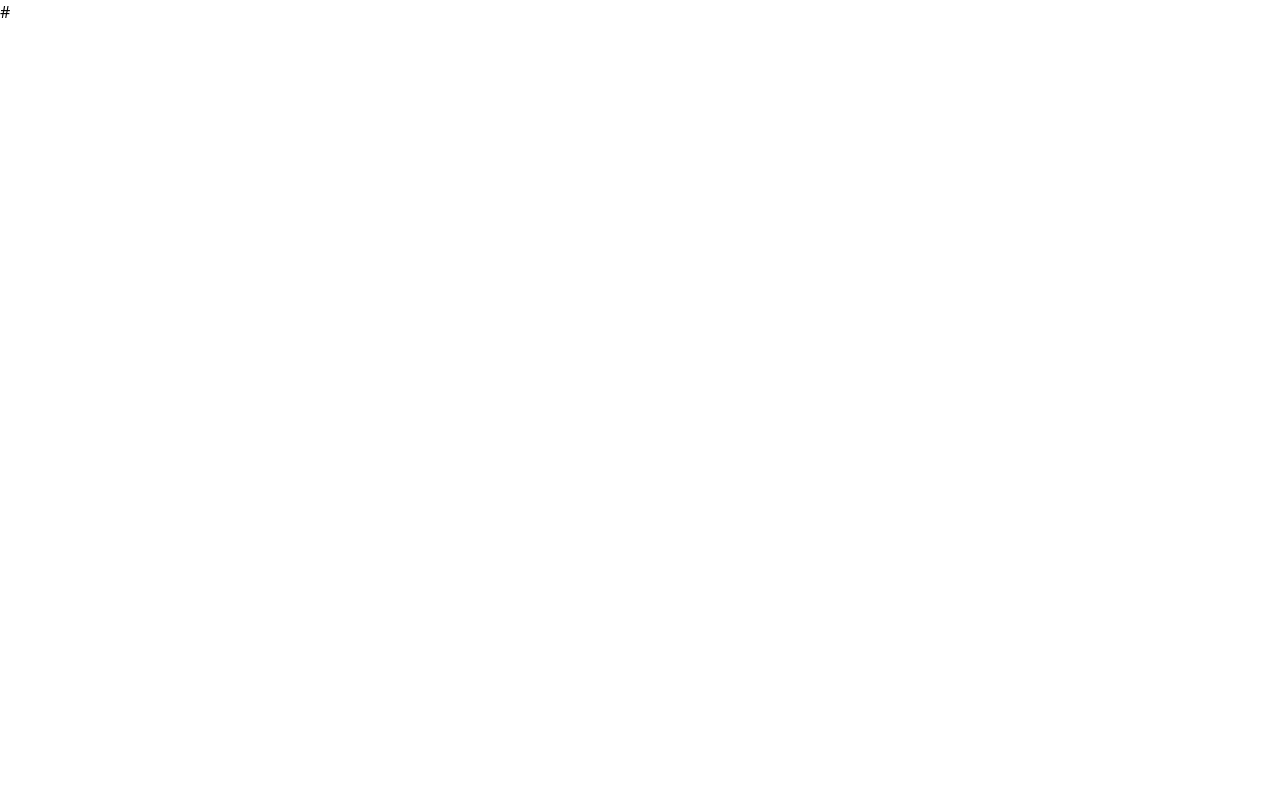
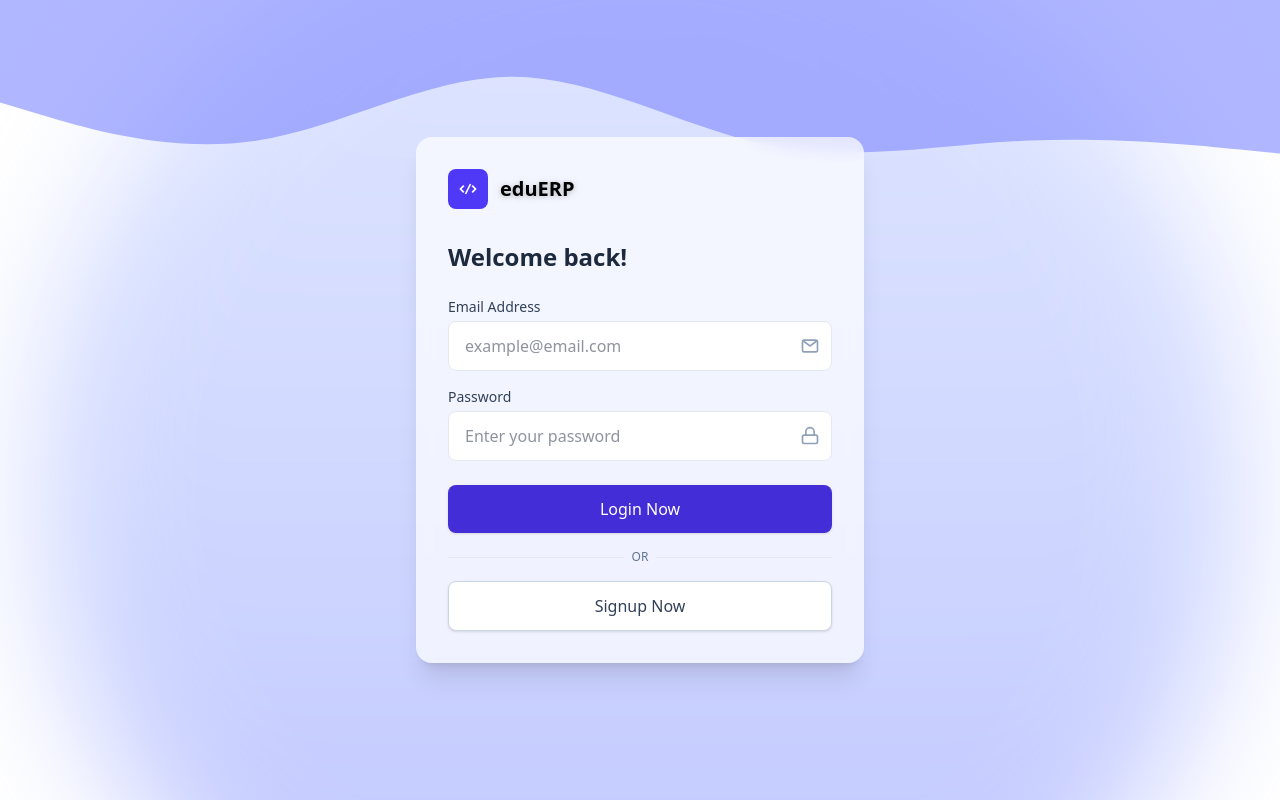
Before and after one commit to SupunPrabodha/eduERP-System, a React (Vite) app in the folder eduErp/frontend/: page / in a window 1280 px wide. Built offline with nearby package versions, Linux system fonts and the light colour scheme.

Commit message:
login UI

```diff
--- a/eduErp/frontend/src/App.jsx
+++ b/eduErp/frontend/src/App.jsx
@@ -1,10 +1,11 @@
 import React from 'react'
 import { Routes, Route } from 'react-router-dom'
+import LoginPage from './pages/LoginPage'
 
 const App = () => {
   return (
     <Routes>
-      <Route path='/' element={"#"} />
+      <Route path='/' element={<LoginPage/>}/>
     </Routes>
   )
 }
--- /dev/null
+++ b/eduErp/frontend/src/pages/LoginPage.jsx
@@ -0,0 +1,134 @@
+import React from 'react';
+
+const LoginPage = () => {
+  return (
+    <div className="relative min-h-screen w-full overflow-hidden bg-blue">
+      {/* Decorative gradient waves background */}
+      <div className="pointer-events-none absolute inset-0 -z-10">
+        <div className="absolute -top-32 left-1/2 h-[1200px] w-[1200px] -translate-x-1/2 rounded-full bg-gradient-to-b from-indigo-200 via-indigo-300 to-indigo-400 opacity-50 blur-3xl" />
+        <svg
+          viewBox="0 0 1440 320"
+          xmlns="http://www.w3.org/2000/svg"
+          className="absolute top-0 h-64 w-full text-indigo-400/60"
+          preserveAspectRatio="none"
+        >
+          <path
+            fill="currentColor"
+            d="M0,128L48,144C96,160,192,192,288,176C384,160,480,96,576,96C672,96,768,160,864,181.3C960,203,1056,181,1152,176C1248,171,1344,181,1392,186.7L1440,192L1440,0L1392,0C1344,0,1248,0,1152,0C1056,0,960,0,864,0C768,0,672,0,576,0C480,0,384,0,288,0C192,0,96,0,48,0L0,0Z"
+          />
+        </svg>
+      </div>
+
+      {/* Content container */}
+      <div className="mx-auto flex min-h-screen max-w-6xl items-center justify-center px-4">
+        <div className="w-full max-w-md rounded-2xl bg-white/70 p-8 shadow-xl backdrop-blur">
+          {/* Brand */}
+          <div className="mb-8 flex items-center gap-3">
+            <div className="flex h-10 w-10 items-center justify-center rounded-lg bg-indigo-600 text-white">
+              {/* Simple code icon */}
+              <svg
+                xmlns="http://www.w3.org/2000/svg"
+                viewBox="0 0 24 24"
+                fill="none"
+                stroke="currentColor"
+                strokeWidth="2"
+                className="h-5 w-5"
+              >
+                <path d="m9 18 6-12" />
+                <path d="m7 8-4 4 4 4" />
+                <path d="m17 8 4 4-4 4" />
+              </svg>
+            </div>
+            <div>
+              <p className="text-xl font-semibold text-black drop-shadow-sm [text-shadow:0_1px_8px_rgba(0,0,0,0.15)]">
+                eduERP
+              </p>
+            </div>
+          </div>
+
+          <h1 className="mb-6 text-2xl font-semibold text-slate-800">Welcome back!</h1>
+
+          {/* Form */}
+          <form className="space-y-4">
+            <div>
+              <label className="mb-1 block text-sm font-medium text-slate-700">
+                Email Address
+              </label>
+              <div className="relative">
+                <input
+                  type="email"
+                  placeholder="example@email.com"
+                  className="w-full rounded-lg border border-slate-200 bg-white px-4 py-3 pr-11 text-slate-800 outline-none ring-indigo-200 transition focus:ring-4"
+                />
+                <span className="pointer-events-none absolute inset-y-0 right-0 mr-3 flex items-center text-slate-400">
+                  {/* Mail icon */}
+                  <svg
+                    xmlns="http://www.w3.org/2000/svg"
+                    viewBox="0 0 24 24"
+                    fill="none"
+                    stroke="currentColor"
+                    strokeWidth="2"
+                    className="h-5 w-5"
+                  >
+                    <path d="m4 6 8 6 8-6" />
+                    <rect x="3" y="5" width="18" height="14" rx="2" />
+                  </svg>
+                </span>
+              </div>
+            </div>
+
+            <div>
+              <label className="mb-1 block text-sm font-medium text-slate-700">
+                Password
+              </label>
+              <div className="relative">
+                <input
+                  type="password"
+                  placeholder="Enter your password"
+                  className="w-full rounded-lg border border-slate-200 bg-white px-4 py-3 pr-11 text-slate-800 outline-none ring-indigo-200 transition focus:ring-4"
+                />
+                <span className="pointer-events-none absolute inset-y-0 right-0 mr-3 flex items-center text-slate-400">
+                  {/* Lock icon */}
+                  <svg
+                    xmlns="http://www.w3.org/2000/svg"
+                    viewBox="0 0 24 24"
+                    fill="none"
+                    stroke="currentColor"
+                    strokeWidth="2"
+                    className="h-5 w-5"
+                  >
+                    <rect x="3" y="11" width="18" height="10" rx="2" />
+                    <path d="M7 11V7a5 5 0 0 1 10 0v4" />
+                  </svg>
+                </span>
+              </div>
+            </div>
+
+            <button
+              type="submit"
+              className="mt-2 w-full rounded-lg bg-indigo-700 px-4 py-3 font-medium text-white shadow hover:bg-indigo-800 focus:outline-none focus:ring-4 focus:ring-indigo-300"
+            >
+              Login Now
+            </button>
+
+            <div className="flex items-center gap-2">
+              <div className="h-px flex-1 bg-slate-200" />
+              <span className="text-xs text-slate-500">OR</span>
+              <div className="h-px flex-1 bg-slate-200" />
+            </div>
+
+            <button
+              type="button"
+              className="w-full rounded-lg border border-slate-300 bg-white px-4 py-3 font-medium text-slate-700 shadow-sm hover:bg-slate-50 focus:outline-none focus:ring-4 focus:ring-indigo-200"
+              onClick={() => alert("Sign up action")}
+            >
+              Signup Now
+            </button>
+          </form>
+        </div>
+      </div>
+    </div>
+  );
+};
+
+export default LoginPage;
```
Also changed, not shown: 2 other files (tests, documents, lock files or other folders).
